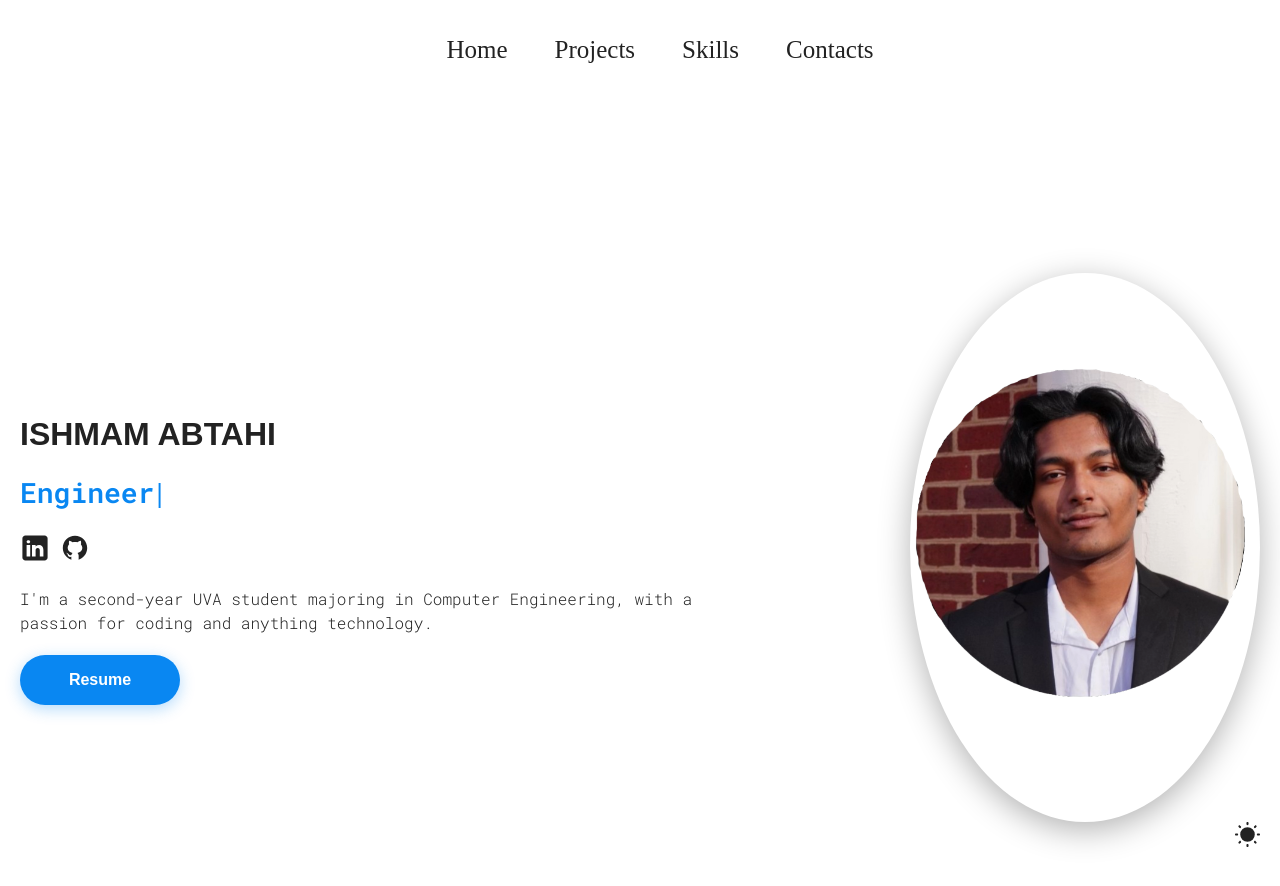
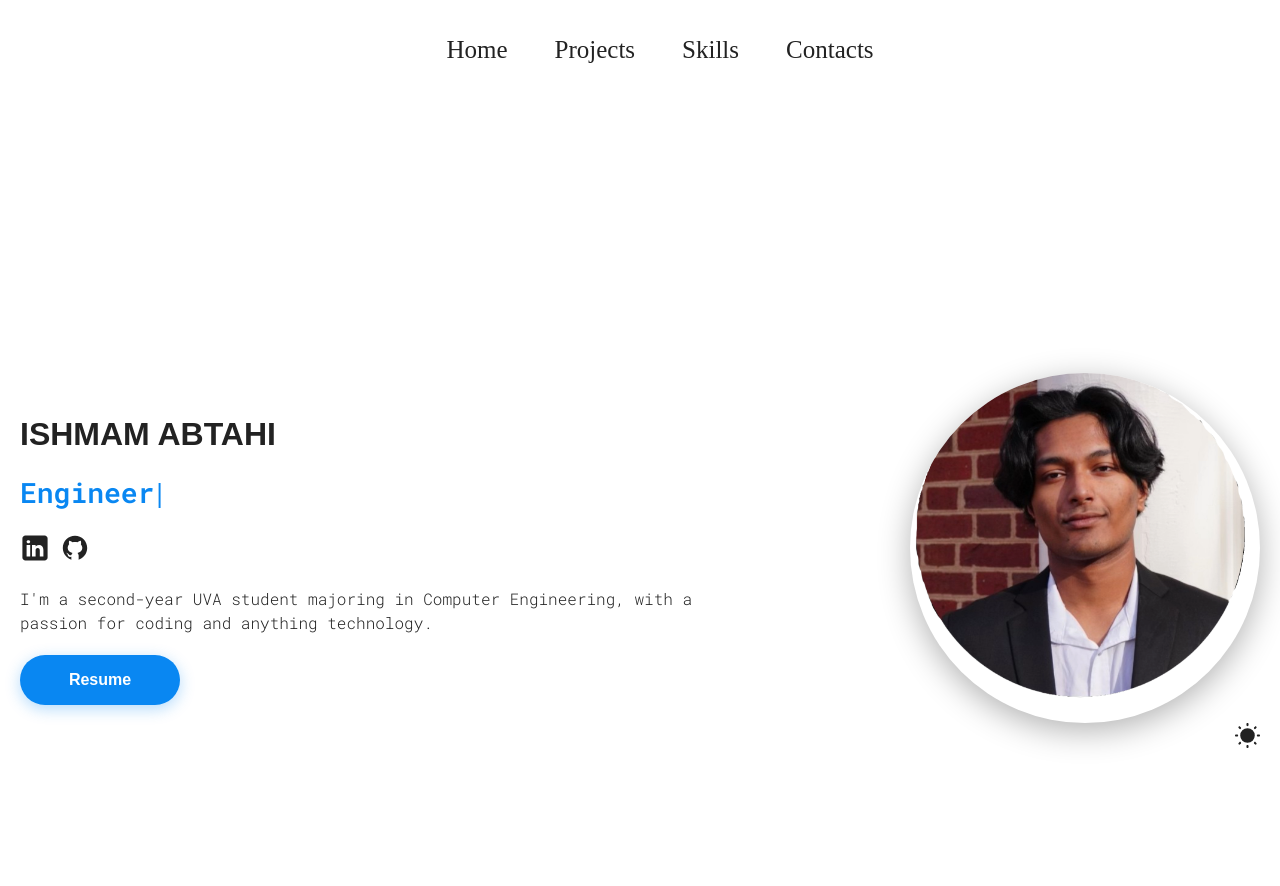
Before and after one commit to IshdoesCoding/Ishmam_Abtahi-Portfolio, a React (Vite) app: page / in a window 1280 px wide. Shown: the top 886 px of the page. Built offline with nearby package versions, Linux system fonts and the light colour scheme; a web font is replaced by a local one.

Commit message:
Updated HeroStyles.module.css

```diff
--- a/src/sections/Hero/HeroStyles.module.css
+++ b/src/sections/Hero/HeroStyles.module.css
@@ -14,6 +14,8 @@
         width: 100%;
         max-width: 320px;
         height: auto;
+        aspect-ratio: 1;
+        object-fit: cover;
         border-radius: 50%;
         box-shadow: 0 8px 32px rgba(0, 0, 0, 0.3);
         transition: transform 300ms ease-in-out;
```
